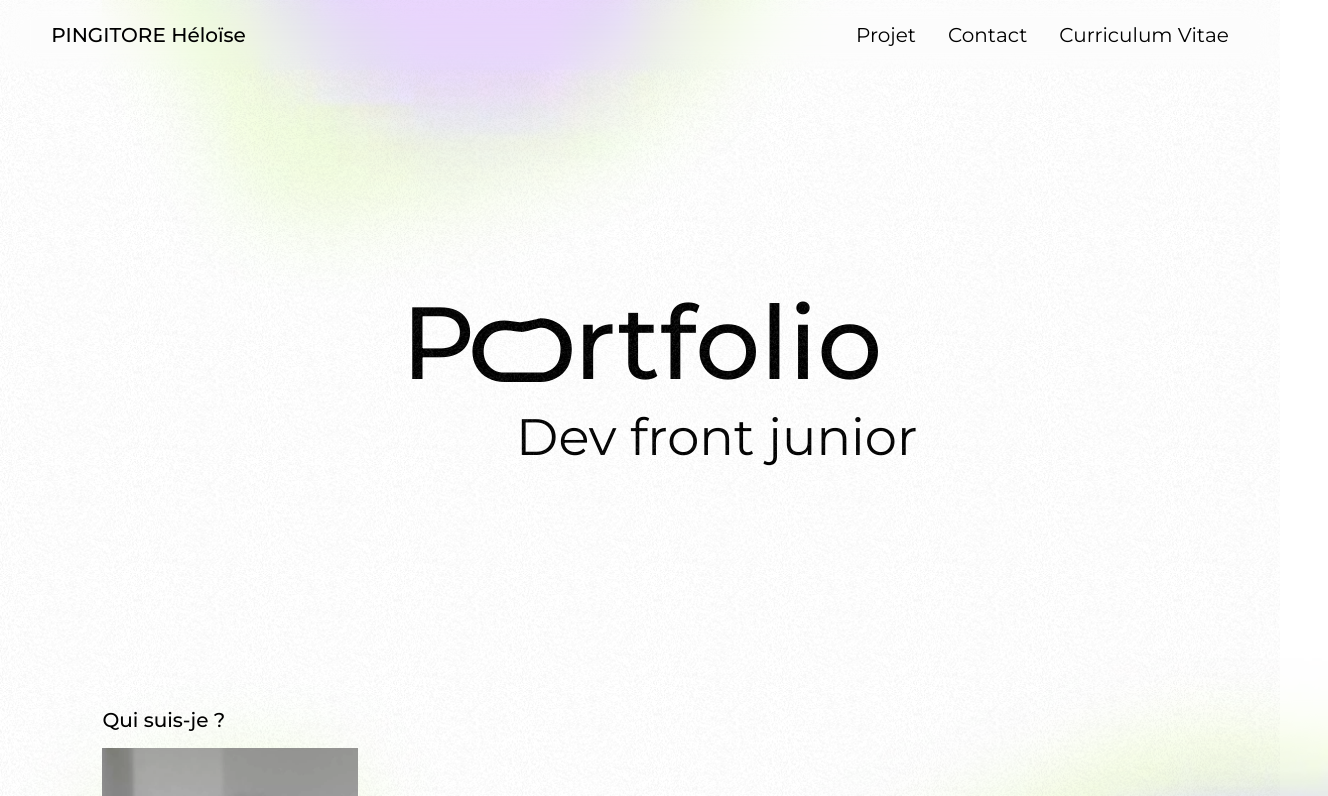
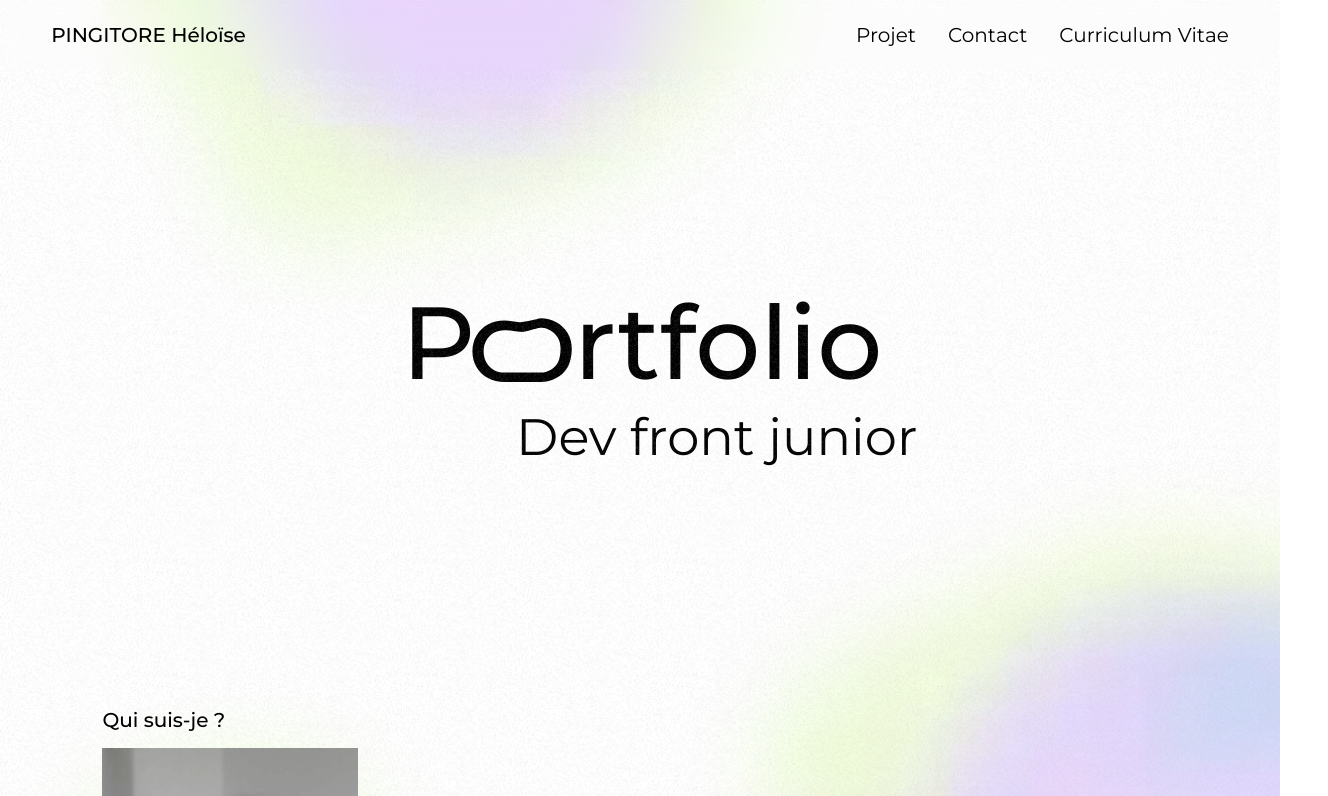
Before and after one commit to HeloisePi/portfolio-v2, a SvelteKit app: page / in a window 1280 px wide. Shown: the top 796 px of the page, 1328 px wide, since content can reach past the window. Built offline with nearby package versions, Linux system fonts and the light colour scheme.

Commit message:
fix bug portfolio stain

```diff
--- a/src/variables.scss
+++ b/src/variables.scss
@@ -89,47 +89,47 @@ p{
 }
 
 
-@keyframes semiScrollTop {
-    0% {
-        transform: translate(0vw, 0vh)
+// @keyframes semiScrollTop {
+//     0% {
+//         transform: translate(0vw, 0vh)
 
-        }
-    50% {
-        transform: translate(0vw, -3vh);
-    }
-    100% {
-        transform: translate(0vw, 0vh)
-        }
+//         }
+//     50% {
+//         transform: translate(0vw, -3vh);
+//     }
+//     100% {
+//         transform: translate(0vw, 0vh)
+//         }
 
-}
+// }
 
-@keyframes semiScrollLeft {
-    0% {
-        transform: translate(0vw, 0vh)
+// @keyframes semiScrollLeft {
+//     0% {
+//         transform: translate(0vw, 0vh)
 
-        }
-    50% {
-        transform: translate(19vw, 0vh);
-    }
-    100% {
-        transform: translate(0vw, 0vh)
-        }
+//         }
+//     50% {
+//         transform: translate(19vw, 0vh);
+//     }
+//     100% {
+//         transform: translate(0vw, 0vh)
+//         }
 
-}
+// }
 
-@keyframes semiScrollRight{
-    0% {
-        transform: translate(0vw, 0vh)
+// @keyframes semiScrollRight{
+//     0% {
+//         transform: translate(0vw, 0vh)
 
-        }
-    50% {
-        transform: translate(-19vw, 0vh);
-    }
-    100% {
-        transform: translate(0vw, 0vh)
-        }
+//         }
+//     50% {
+//         transform: translate(-19vw, 0vh);
+//     }
+//     100% {
+//         transform: translate(0vw, 0vh)
+//         }
 
-}
+// }
 
 html.lenis {
     height: auto;
```
